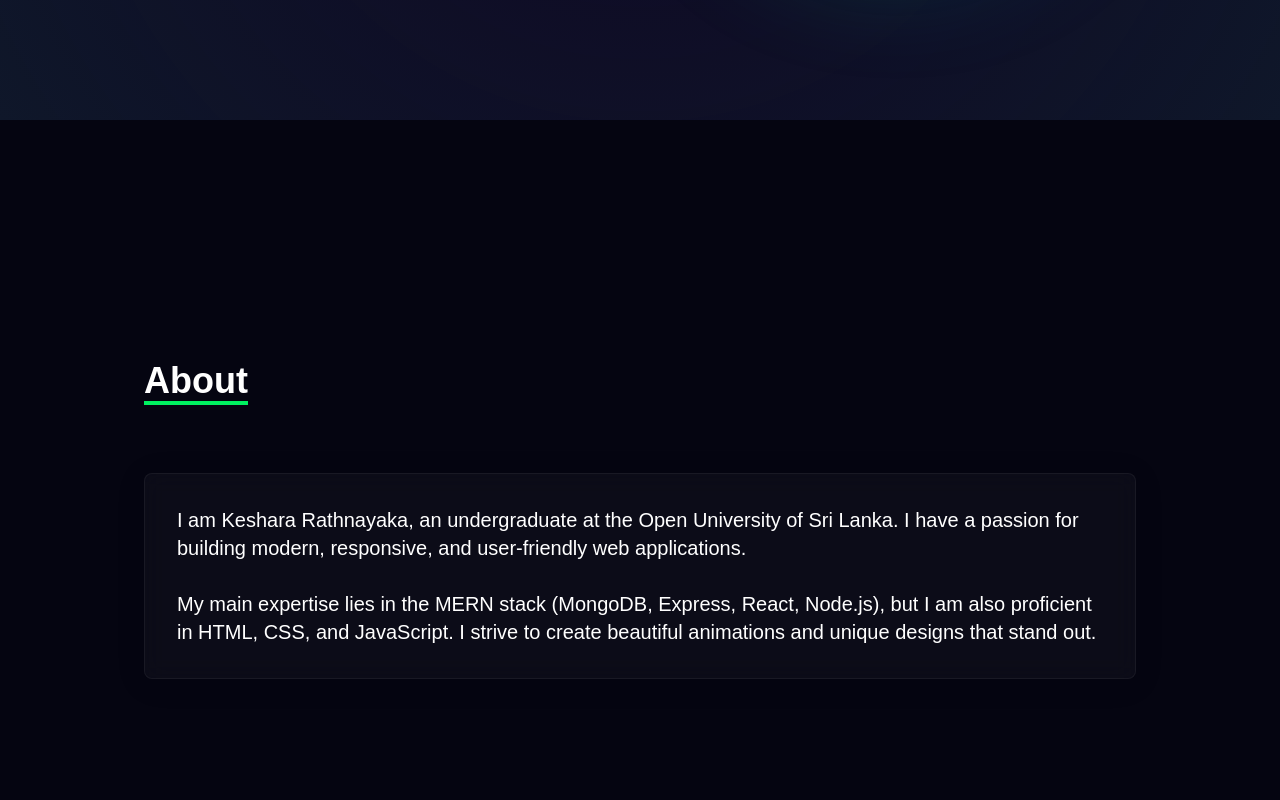
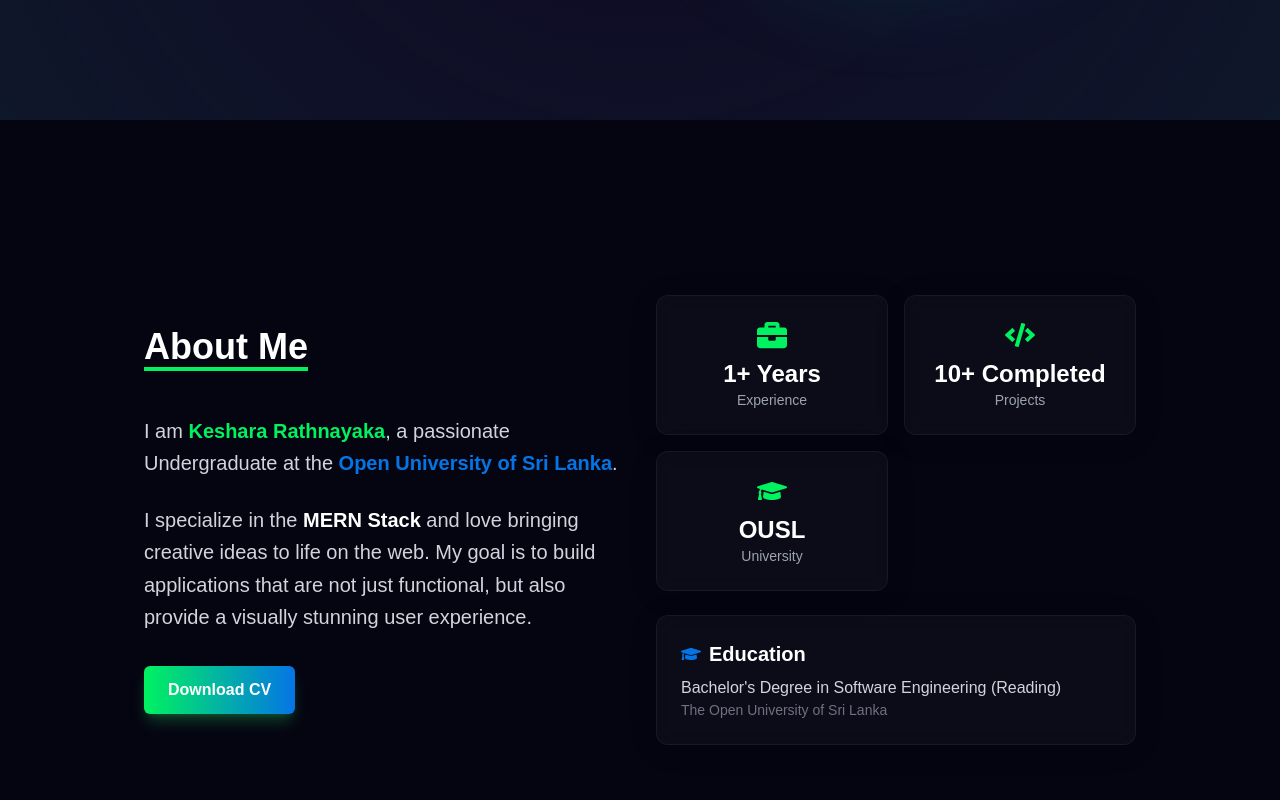
Before and after one commit to keshara05/my-portfolio, a React (Vite) app: page / in a window 1280 px wide. Shown: the part 680-1480 px from the top of the page. Built offline with nearby package versions, Linux system fonts and the light colour scheme.

Commit message:
Redesign About section with modern stats grid

```diff
--- a/src/components/About.jsx
+++ b/src/components/About.jsx
@@ -1,38 +1,92 @@
 import React from 'react';
 import { motion } from 'framer-motion';
+import Tilt from 'react-parallax-tilt';
+import { FaGraduationCap, FaBriefcase, FaCode } from 'react-icons/fa';
 
 const About = () => {
+    const stats = [
+        { id: 1, title: 'Experience', value: '1+ Years', icon: <FaBriefcase /> },
+        { id: 2, title: 'Projects', value: '10+ Completed', icon: <FaCode /> },
+        { id: 3, title: 'University', value: 'OUSL', icon: <FaGraduationCap /> },
+    ];
+
     return (
-        <div name="about" className="w-full h-screen text-white">
-            <div className="max-w-screen-lg p-4 mx-auto flex flex-col justify-center w-full h-full">
+        <div name="about" className="w-full min-h-screen text-white relative flex items-center">
+            <div className="max-w-screen-lg p-4 mx-auto grid md:grid-cols-2 gap-8 items-center">
 
-                <div className="pb-8">
-                    <motion.p
+                {/* Left Column: Text */}
+                <motion.div
                     initial={{ opacity: 0, x: -50 }}
                     whileInView={{ opacity: 1, x: 0 }}
-                        transition={{ duration: 0.5 }}
-                        className="text-4xl font-bold inline border-b-4 border-[var(--color-primary)]"
+                    transition={{ duration: 0.8 }}
+                    className="flex flex-col justify-center h-full"
                 >
-                        About
-                    </motion.p>
+                    <div className="pb-8">
+                        <p className="text-4xl font-bold inline border-b-4 border-[var(--color-primary)]">
+                            About Me
+                        </p>
                     </div>
 
-                <motion.div
-                    initial={{ opacity: 0 }}
-                    whileInView={{ opacity: 1 }}
-                    transition={{ duration: 0.5, delay: 0.2 }}
-                    className="text-xl mt-10 glass p-8 rounded-lg"
-                >
-                    <p>
-                        I am Keshara Rathnayaka, an undergraduate at the Open University of Sri Lanka.
-                        I have a passion for building modern, responsive, and user-friendly web applications.
+                    <p className="text-xl mt-4 text-gray-300 leading-relaxed">
+                        I am <span className="text-[var(--color-primary)] font-bold">Keshara Rathnayaka</span>, a passionate Undergraduate at the <span className="text-[var(--color-secondary)] font-bold">Open University of Sri Lanka</span>.
                     </p>
                     <br />
-                    <p>
-                        My main expertise lies in the MERN stack (MongoDB, Express, React, Node.js), but I am also proficient in HTML, CSS, and JavaScript.
-                        I strive to create beautiful animations and unique designs that stand out.
+                    <p className="text-xl text-gray-300 leading-relaxed">
+                        I specialize in the <span className="font-bold text-white">MERN Stack</span> and love bringing creative ideas to life on the web. My goal is to build applications that are not just functional, but also provide a visually stunning user experience.
                     </p>
+
+                    <motion.a
+                        href="/cv-dummy.pdf" // Placeholder for CV
+                        download={true}
+                        whileHover={{ scale: 1.05 }}
+                        className="w-fit mt-8 px-6 py-3 rounded-md bg-gradient-to-r from-[var(--color-primary)] to-[var(--color-secondary)] text-white font-bold shadow-lg shadow-green-500/30 cursor-pointer"
+                    >
+                        Download CV
+                    </motion.a>
                 </motion.div>
+
+                {/* Right Column: Visuals/Stats */}
+                <div className="grid grid-cols-1 gap-6">
+
+                    {/* Stats Grid */}
+                    <div className="grid grid-cols-2 gap-4">
+                        {stats.map(({ id, title, value, icon }) => (
+                            <Tilt key={id} tiltMaxAngleX={15} tiltMaxAngleY={15} scale={1.05} className="parallax-effect">
+                                <motion.div
+                                    initial={{ opacity: 0, y: 50 }}
+                                    whileInView={{ opacity: 1, y: 0 }}
+                                    transition={{ duration: 0.5, delay: id * 0.2 }}
+                                    className="glass p-6 rounded-xl flex flex-col items-center justify-center text-center hover:border-[var(--color-primary)] duration-300"
+                                >
+                                    <div className="text-3xl text-[var(--color-primary)] mb-2">
+                                        {icon}
+                                    </div>
+                                    <h3 className="text-2xl font-bold">{value}</h3>
+                                    <p className="text-gray-400 text-sm">{title}</p>
+                                </motion.div>
+                            </Tilt>
+                        ))}
+                    </div>
+
+                    {/* Featured Education/Highlight Card */}
+                    <Tilt tiltMaxAngleX={10} tiltMaxAngleY={10} scale={1.02}>
+                        <motion.div
+                            initial={{ opacity: 0, x: 50 }}
+                            whileInView={{ opacity: 1, x: 0 }}
+                            transition={{ duration: 0.8, delay: 0.6 }}
+                            className="glass p-6 rounded-xl border-l-4 border-l-[var(--color-secondary)]"
+                        >
+                            <h3 className="text-xl font-bold flex items-center gap-2">
+                                <FaGraduationCap className="text-[var(--color-secondary)]" />
+                                Education
+                            </h3>
+                            <p className="mt-2 text-gray-300">Bachelor's Degree in Software Engineering (Reading)</p>
+                            <p className="text-sm text-gray-500">The Open University of Sri Lanka</p>
+                        </motion.div>
+                    </Tilt>
+
+                </div>
+
             </div>
         </div>
     );
```
Lines whose indentation alone changed are shown as unchanged.
